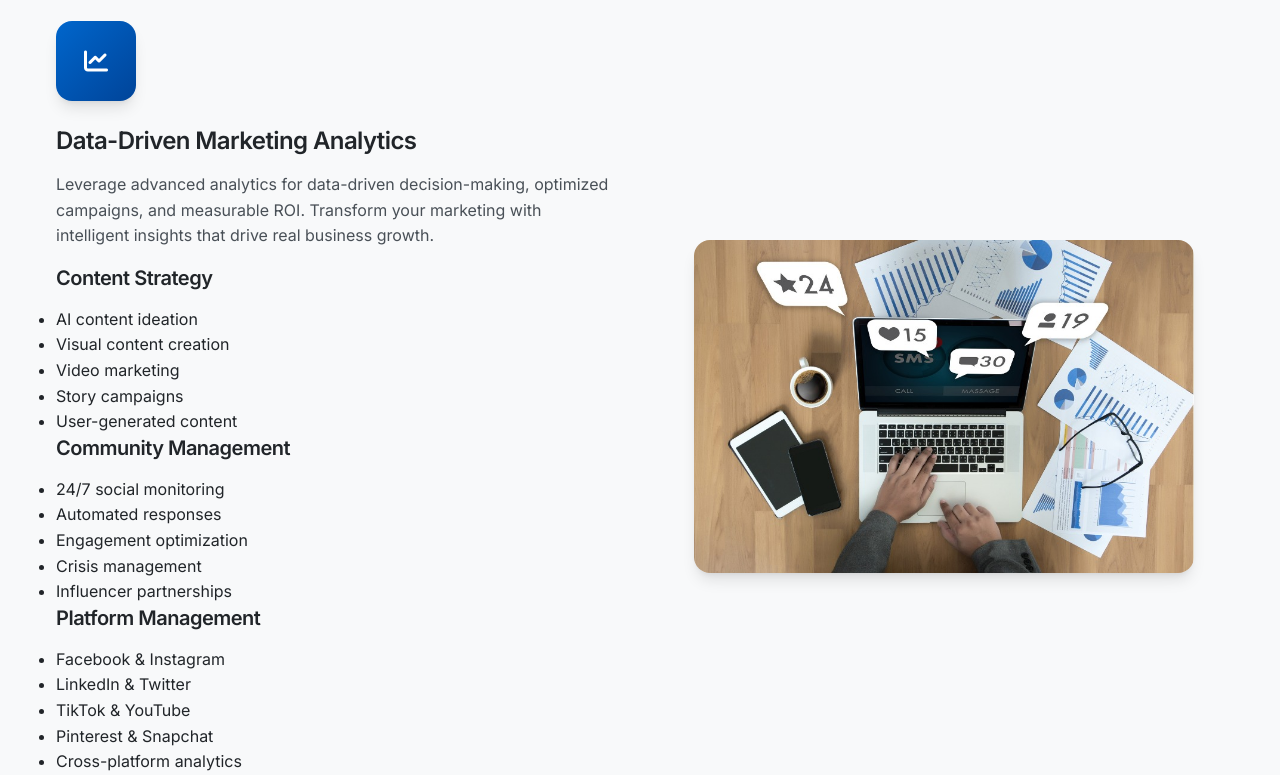
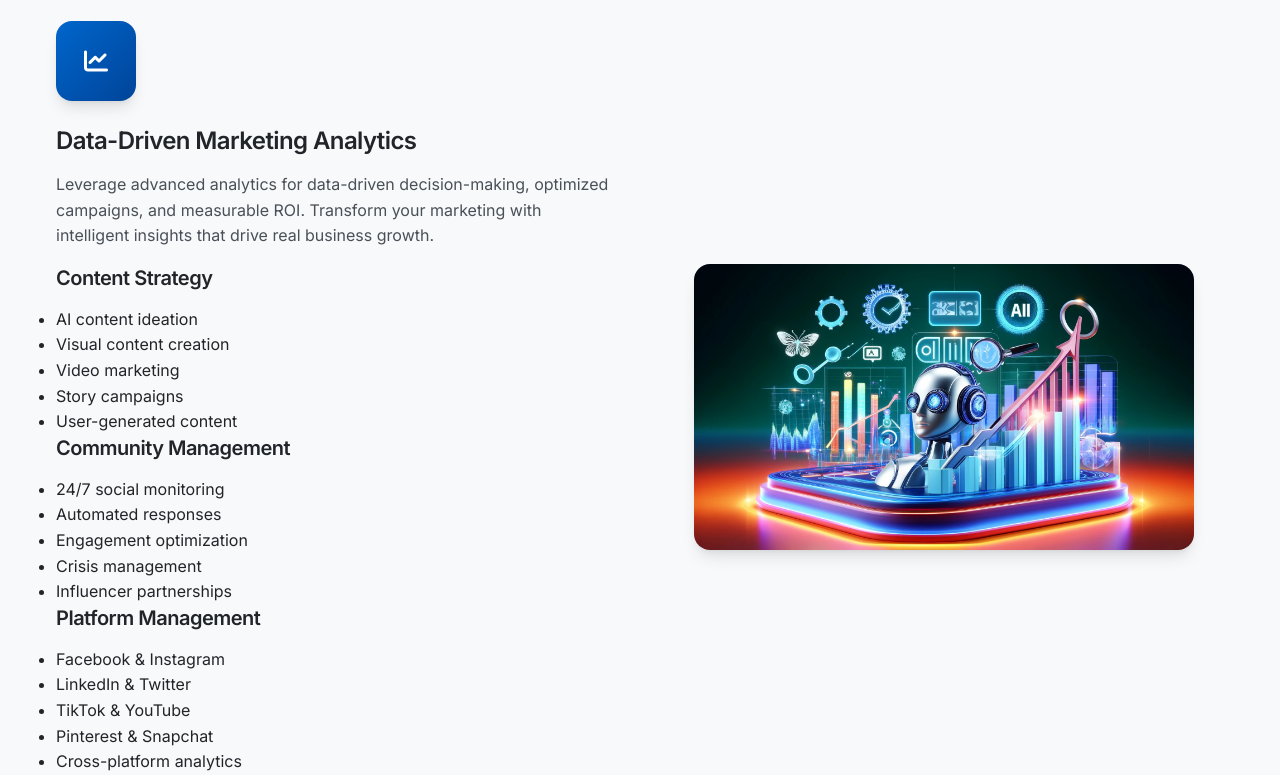
Before and after one commit to shirwani/goai, a Flask app: page /services in a window 1280 px wide. Shown: the part 2596-3371 px from the top of the page. Run offline with Flask 3, Linux system fonts and the light colour scheme.

Commit message:
Update Data-Driven Marketing Analytics section to use insights.jpeg
- Updated Data-Driven Marketing Analytics service image from social_media.jpeg to insights.jpeg
- Fixed alt text from 'Social Media Marketing' to 'Data-Driven Marketing Analytics'
- More appropriate image for analytics and insights service
- Maintains same styling attributes

```diff
--- a/templates/services.html
+++ b/templates/services.html
@@ -265,7 +265,7 @@
                     </div>
                 </div>
                 <div class="service-image" style="text-align: center;">
-                    <img src="{{ url_for('static', filename='images/social_media.jpeg') }}" alt="Social Media Marketing" style="width: 100%; max-width: 500px; border-radius: 1rem; box-shadow: var(--shadow-lg);">
+                    <img src="{{ url_for('static', filename='images/insights.jpeg') }}" alt="Data-Driven Marketing Analytics" style="width: 100%; max-width: 500px; border-radius: 1rem; box-shadow: var(--shadow-lg);">
                 </div>
             </div>
         </div>
```
